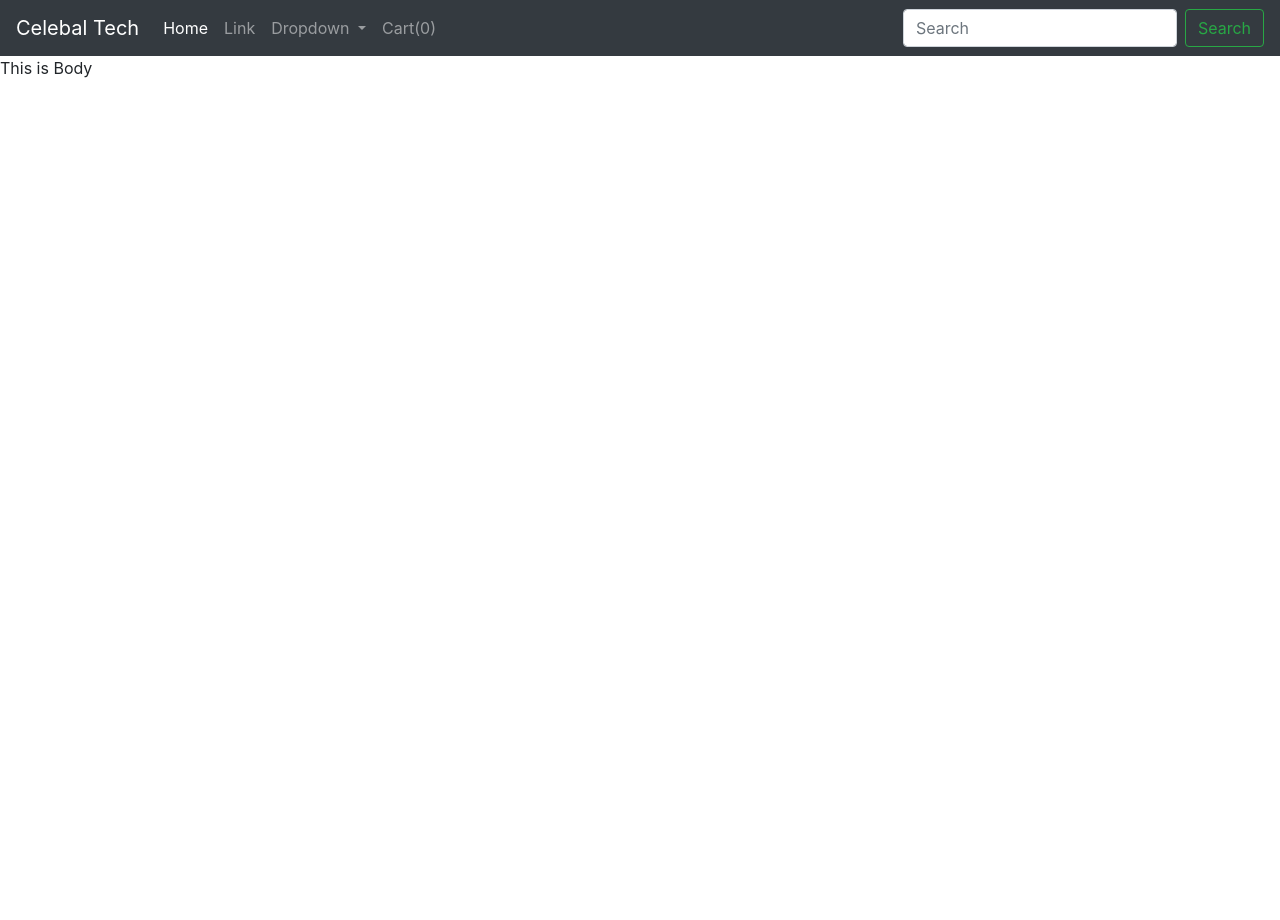
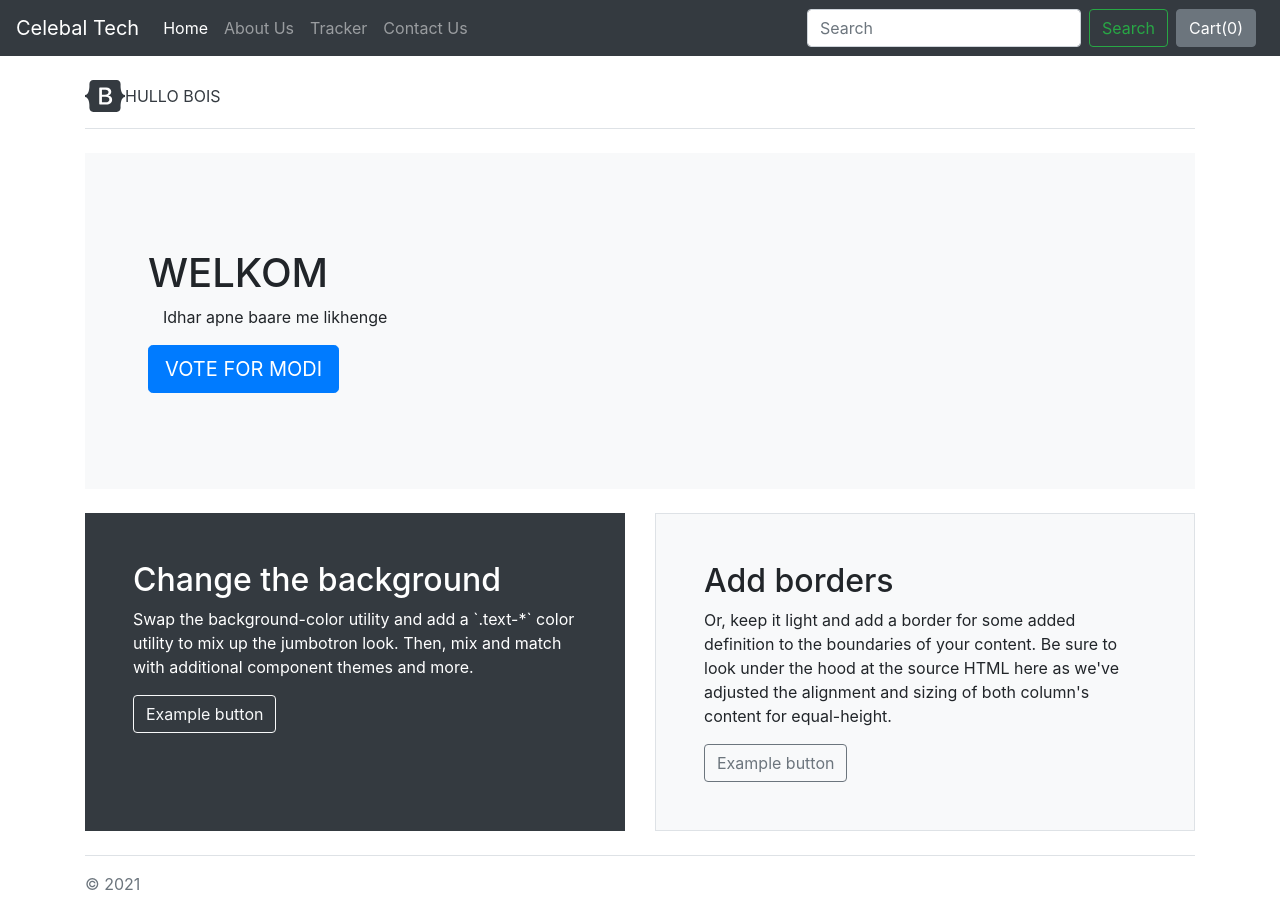
Before and after one commit to Samdroid27/Ecommerce_PS-1, a Django app: page /shop/about/ in a window 1280 px wide. Before the commit the page ends 78 px from the top, so only its background shows below. Run offline with Django 3.2, Linux system fonts and the light colour scheme; some libraries are stand-ins or nearby versions.

Commit message:
added contact and about us pages

```diff
--- a/shop/admin.py
+++ b/shop/admin.py
@@ -1,5 +1,6 @@
 from django.contrib import admin
 
 # Register your models here.
-from .models import Products
+from .models import Products, Contact
 admin.site.register(Products)
+admin.site.register(Contact)
--- a/shop/templates/shop/about.html
+++ b/shop/templates/shop/about.html
@@ -1,5 +1,47 @@
 {% extends 'shop/basic.html' %}
 
-{% block title %} Title of About {% endblock %}
+{% block title %} About {% endblock %}
 {% block css %} CSS Daalo idhar {% endblock %}
-{% block body %} This is Body {% endblock %}
+{% block body %}
+
+<main>
+  <div class="container py-4">
+    <header class="pb-3 mb-4 border-bottom">
+      <a href="/" class="d-flex align-items-center text-dark text-decoration-none">
+        <svg xmlns="http://www.w3.org/2000/svg" width="40" height="32" class="me-2" viewBox="0 0 118 94" role="img"><title>Bootstrap</title><path fill-rule="evenodd" clip-rule="evenodd" d="M24.509 0c-6.733 0-11.715 5.893-11.492 12.284.214 6.14-.064 14.092-2.066 20.577C8.943 39.365 5.547 43.485 0 44.014v5.972c5.547.529 8.943 4.649 10.951 11.153 2.002 6.485 2.28 14.437 2.066 20.577C12.794 88.106 17.776 94 24.51 94H93.5c6.733 0 11.714-5.893 11.491-12.284-.214-6.14.064-14.092 2.066-20.577 2.009-6.504 5.396-10.624 10.943-11.153v-5.972c-5.547-.529-8.934-4.649-10.943-11.153-2.002-6.484-2.28-14.437-2.066-20.577C105.214 5.894 100.233 0 93.5 0H24.508zM80 57.863C80 66.663 73.436 72 62.543 72H44a2 2 0 01-2-2V24a2 2 0 012-2h18.437c9.083 0 15.044 4.92 15.044 12.474 0 5.302-4.01 10.049-9.119 10.88v.277C75.317 46.394 80 51.21 80 57.863zM60.521 28.34H49.948v14.934h8.905c6.884 0 10.68-2.772 10.68-7.727 0-4.643-3.264-7.207-9.012-7.207zM49.948 49.2v16.458H60.91c7.167 0 10.964-2.876 10.964-8.281 0-5.406-3.903-8.178-11.425-8.178H49.948z" fill="currentColor"></path></svg>
+        <span class="fs-4">HULLO BOIS</span>
+      </a>
+    </header>
+
+    <div class="p-5 mb-4 bg-light rounded-3">
+      <div class="container-fluid py-5">
+        <h1 class="display-5 fw-bold">WELKOM</h1>
+        <p class="col-md-8 fs-4">Idhar apne baare me likhenge</p>
+        <button class="btn btn-primary btn-lg" type="button">VOTE FOR MODI</button>
+      </div>
+    </div>
+
+    <div class="row align-items-md-stretch">
+      <div class="col-md-6">
+        <div class="h-100 p-5 text-white bg-dark rounded-3">
+          <h2>Change the background</h2>
+          <p>Swap the background-color utility and add a `.text-*` color utility to mix up the jumbotron look. Then, mix and match with additional component themes and more.</p>
+          <button class="btn btn-outline-light" type="button">Example button</button>
+        </div>
+      </div>
+      <div class="col-md-6">
+        <div class="h-100 p-5 bg-light border rounded-3">
+          <h2>Add borders</h2>
+          <p>Or, keep it light and add a border for some added definition to the boundaries of your content. Be sure to look under the hood at the source HTML here as we've adjusted the alignment and sizing of both column's content for equal-height.</p>
+          <button class="btn btn-outline-secondary" type="button">Example button</button>
+        </div>
+      </div>
+    </div>
+
+    <footer class="pt-3 mt-4 text-muted border-top">
+      &copy; 2021
+    </footer>
+  </div>
+</main>
+
+{% endblock %}
--- a/shop/templates/shop/basic.html
+++ b/shop/templates/shop/basic.html
@@ -16,7 +16,7 @@
   <body>
 
     <nav class="navbar navbar-expand-lg navbar-dark bg-dark">
-  <a class="navbar-brand" href="#">Celebal Tech</a>
+  <a class="navbar-brand" href="/shop">Celebal Tech</a>
   <button class="navbar-toggler" type="button" data-toggle="collapse" data-target="#navbarSupportedContent" aria-controls="navbarSupportedContent" aria-expanded="false" aria-label="Toggle navigation">
     <span class="navbar-toggler-icon"></span>
   </button>
@@ -24,30 +24,29 @@
   <div class="collapse navbar-collapse" id="navbarSupportedContent">
     <ul class="navbar-nav mr-auto">
       <li class="nav-item active">
-        <a class="nav-link" href="#">Home <span class="sr-only">(current)</span></a>
+        <a class="nav-link" href="/shop">Home <span class="sr-only">(current)</span></a>
       </li>
       <li class="nav-item">
-        <a class="nav-link" href="#">Link</a>
+        <a class="nav-link" href="/shop/about">About Us</a>
       </li>
-      <li class="nav-item dropdown">
-        <a class="nav-link dropdown-toggle" href="#" id="navbarDropdown" role="button" data-toggle="dropdown" aria-haspopup="true" aria-expanded="false">
-          Dropdown
-        </a>
-        <div class="dropdown-menu" aria-labelledby="navbarDropdown">
-          <a class="dropdown-item" href="#">Action</a>
-          <a class="dropdown-item" href="#">Another action</a>
-          <div class="dropdown-divider"></div>
-          <a class="dropdown-item" href="#">Something else here</a>
-        </div>
+
+      <li class="nav-item">
+        <a class="nav-link" href="/shop/tracker">Tracker</a>
       </li>
+
       <li class="nav-item">
-        <a class="nav-link" href="#">Cart(<span id="cart">0</span>)</a>
+        <a class="nav-link" href="/shop/contact">Contact Us</a>
       </li>
+
     </ul>
     <form class="form-inline my-2 my-lg-0">
       <input class="form-control mr-sm-2" type="search" placeholder="Search" aria-label="Search">
       <button class="btn btn-outline-success my-2 my-sm-0" type="submit">Search</button>
     </form>
+    <button type="button" class="btn btn-secondary mx-2" id="popcart" data-bs-container="body" data-bs-toggle="popover" data-bs-placement="bottom" data-bs-content="Bottom popover" data-content=""
+    data-html="true">
+        Cart(<span id="cart">0</span>)
+    </button>
   </div>
 </nav>
   {% block body %} {% endblock %}
--- /dev/null
+++ b/shop/templates/shop/checkout.html
@@ -0,0 +1,5 @@
+{% extends 'shop/basic.html' %}
+
+{% block title %} Checkout Page {% endblock %}
+{% block css %} CSS Daalo idhar {% endblock %}
+{% block body %} This is checkout page {% endblock %}
--- /dev/null
+++ b/shop/templates/shop/search.html
@@ -0,0 +1,5 @@
+{% extends 'shop/basic.html' %}
+
+{% block title %} Search Results {% endblock %}
+{% block css %} CSS Daalo idhar {% endblock %}
+{% block body %} This is search results page {% endblock %}
--- /dev/null
+++ b/shop/templates/shop/tracker.html
@@ -0,0 +1,5 @@
+{% extends 'shop/basic.html' %}
+
+{% block title %} Tracker {% endblock %}
+{% block css %} CSS Daalo idhar {% endblock %}
+{% block body %} This is tracking page {% endblock %}
--- a/shop/urls.py
+++ b/shop/urls.py
@@ -8,7 +8,7 @@ urlpatterns = [
     path("contact/", views.contact, name="ContactUs"),
     path("tracker/", views.tracker, name="TrackingStatus"),
     path("search/", views.search, name="Search"),
-    path("productView/", views.prod_view, name="ProductView"),
+    path("products/<int:myid>", views.prod_view, name="ProductView"),
     path("checkout/", views.checkout, name="Checkout"),
 
 ]
--- a/shop/views.py
+++ b/shop/views.py
@@ -1,6 +1,6 @@
 from django.shortcuts import render
 from django.http import HttpResponse
-from .models import Products
+from .models import Products, Contact
 from math import ceil
 # Create your views here.
 
@@ -32,20 +32,27 @@ def about(request):
 
 
 def contact(request):
-    return HttpResponse("We are at contact Us")
+    if request.method=="POST":
+        name = request.POST.get('name', '')
+        email = request.POST.get('email', '')
+        phone = request.POST.get('phone', '')
+        desc = request.POST.get('desc', '')
+        contact = Contact(name=name, email=email, phone=phone, desc=desc)
+        contact.save()
+    return render(request, 'shop/contact.html')
 
 
 def tracker(request):
-    return HttpResponse("We are at tracker")
+    return render(request, 'shop/tracker.html')
 
 
 def search(request):
-    return HttpResponse("We are at search")
+    return render(request, 'shop/search.html')
 
 
-def prod_view(request):
-    return HttpResponse("We are at product View")
-
+def prod_view(request, myid):
+    product = Products.objects.filter(id=myid)
+    return render(request, 'shop/prodView.html', {'product':product[0]})
 
 def checkout(request):
-    return HttpResponse("We are at checkout")
+    return render(request, 'shop/checkout.html')
```
Also changed, not shown: shop/models.py (+7 -1 lines), shop/templates/shop/contact.html (added, +40 -0 lines), shop/templates/shop/index.html (+6 -1 lines), shop/templates/shop/prodView.html (added, +60 -0 lines), db.sqlite3, shop/migrations/0003_contact.py (added).
